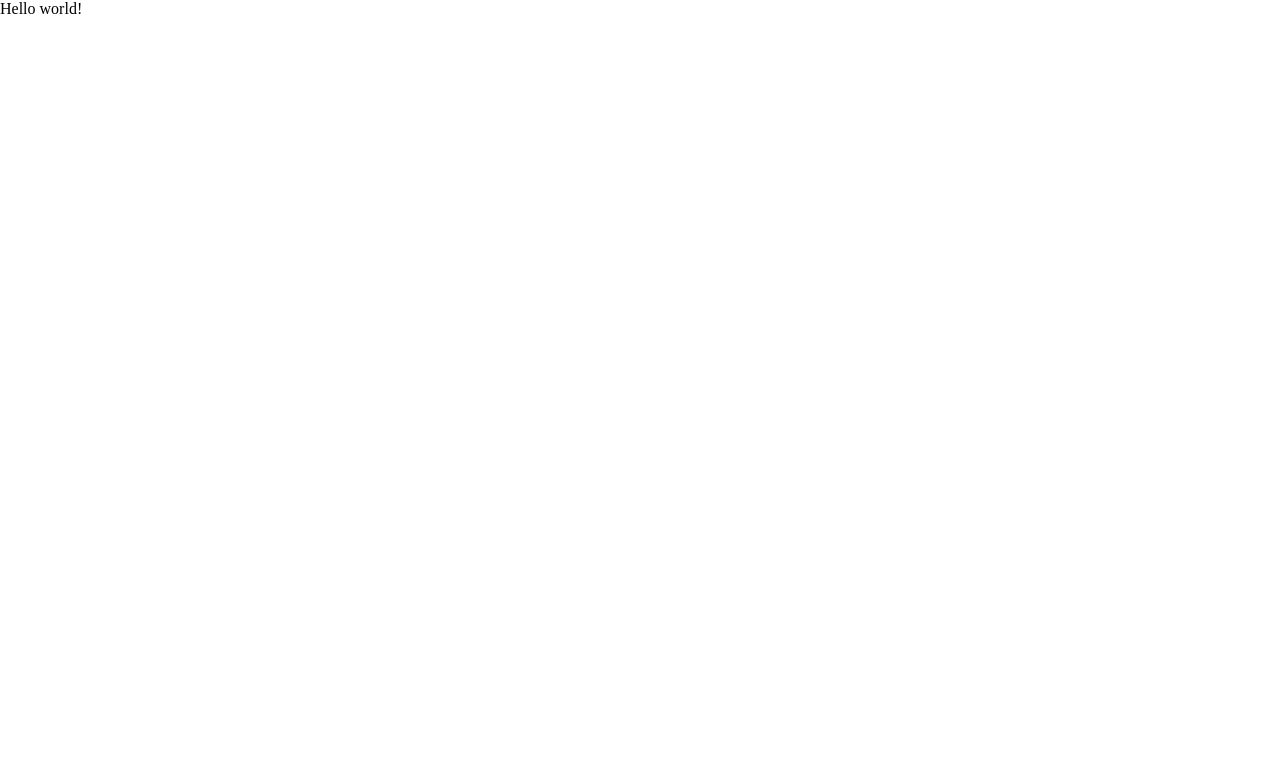
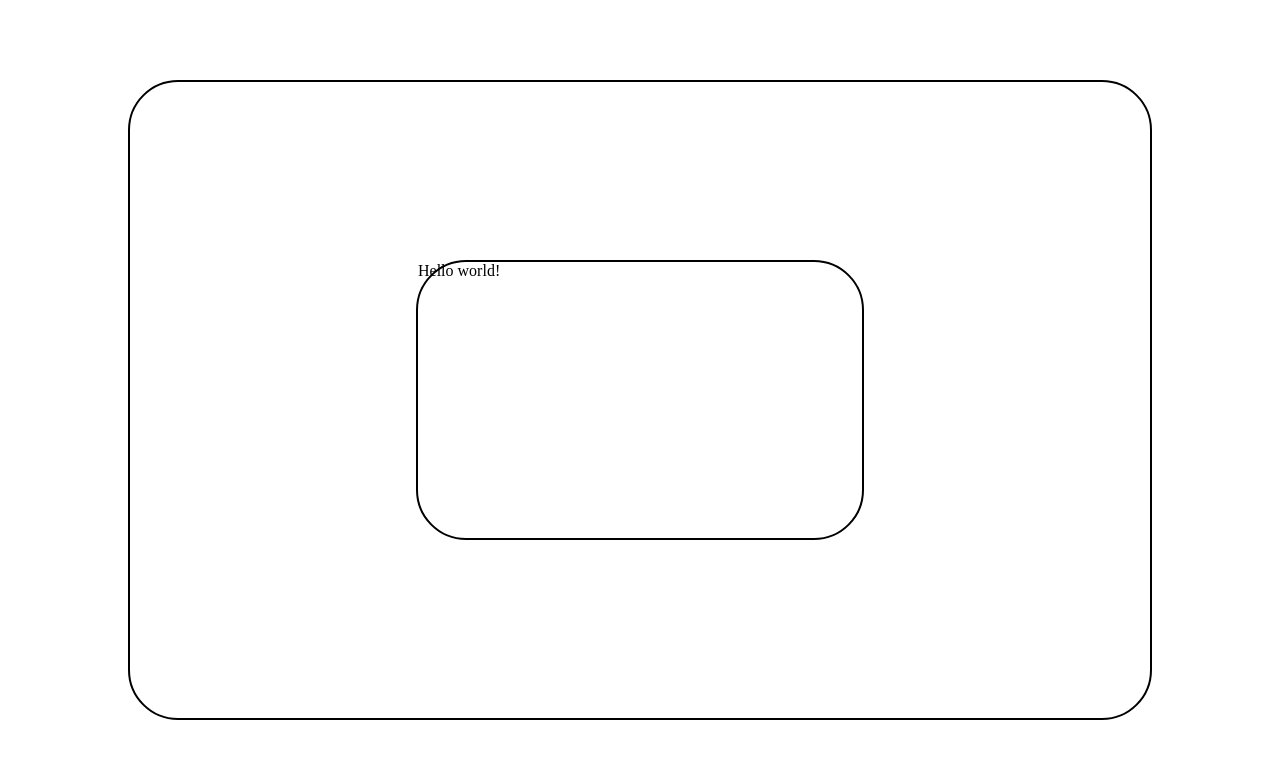
Before and after one commit to LuisJZdev/colors, a plain HTML site: page index.html in a window 1280 px wide. Drawn offline with Linux system fonts and the light colour scheme.

Commit message:
basic css

```diff
--- a/styles.css
+++ b/styles.css
@@ -3,3 +3,27 @@
     margin: 0;
     padding: 0;
 }
+
+body {
+    height: 100vh;
+    display: flex;
+    align-items: center;
+    justify-content: center;
+}
+
+main {
+    border: 2px solid black;
+    border-radius: 50px;
+    height: 80vh;
+    width: 80vw;
+    display: flex;
+    justify-content: center;
+    align-items: center;
+}
+
+section {
+    border: 2px solid black;
+    border-radius: 50px;
+    height: 35vh;
+    width: 35vw;
+}
```
